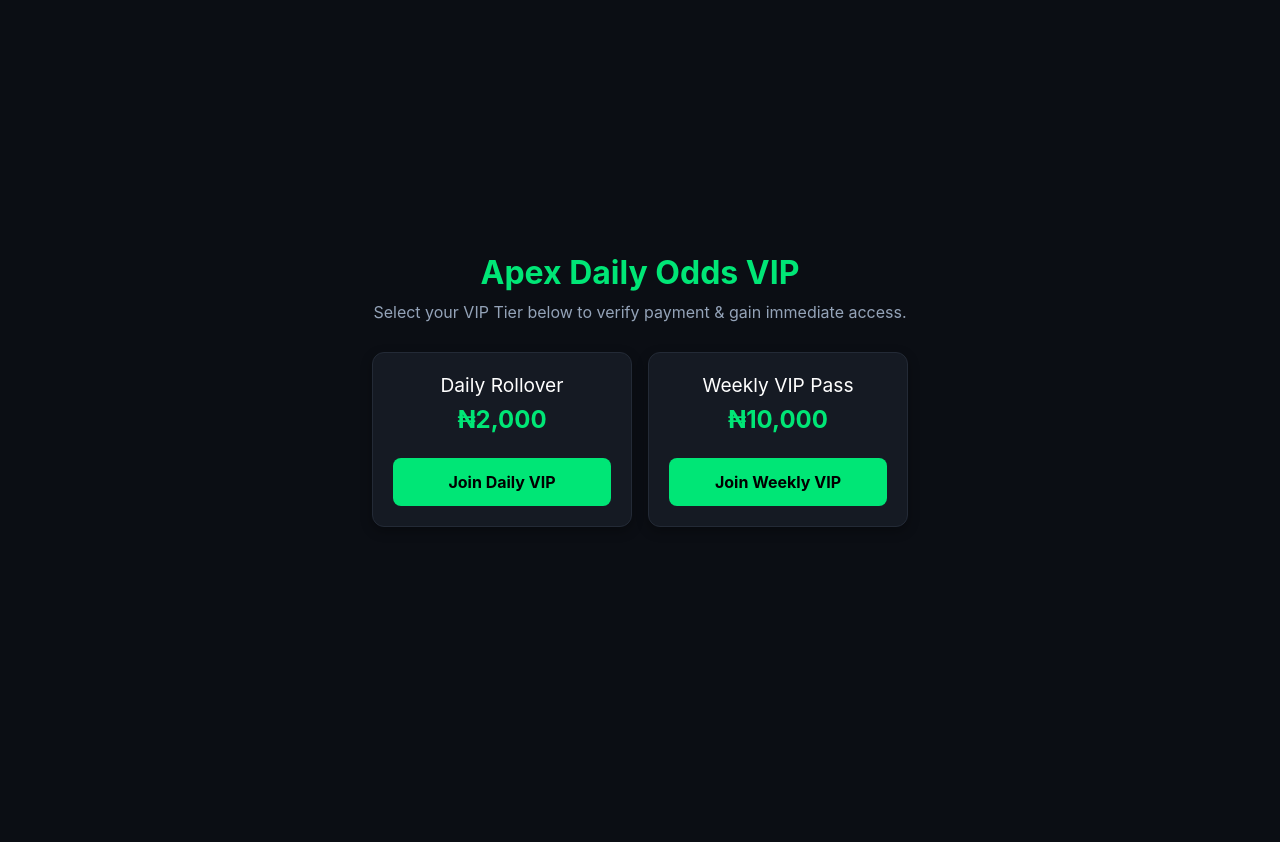
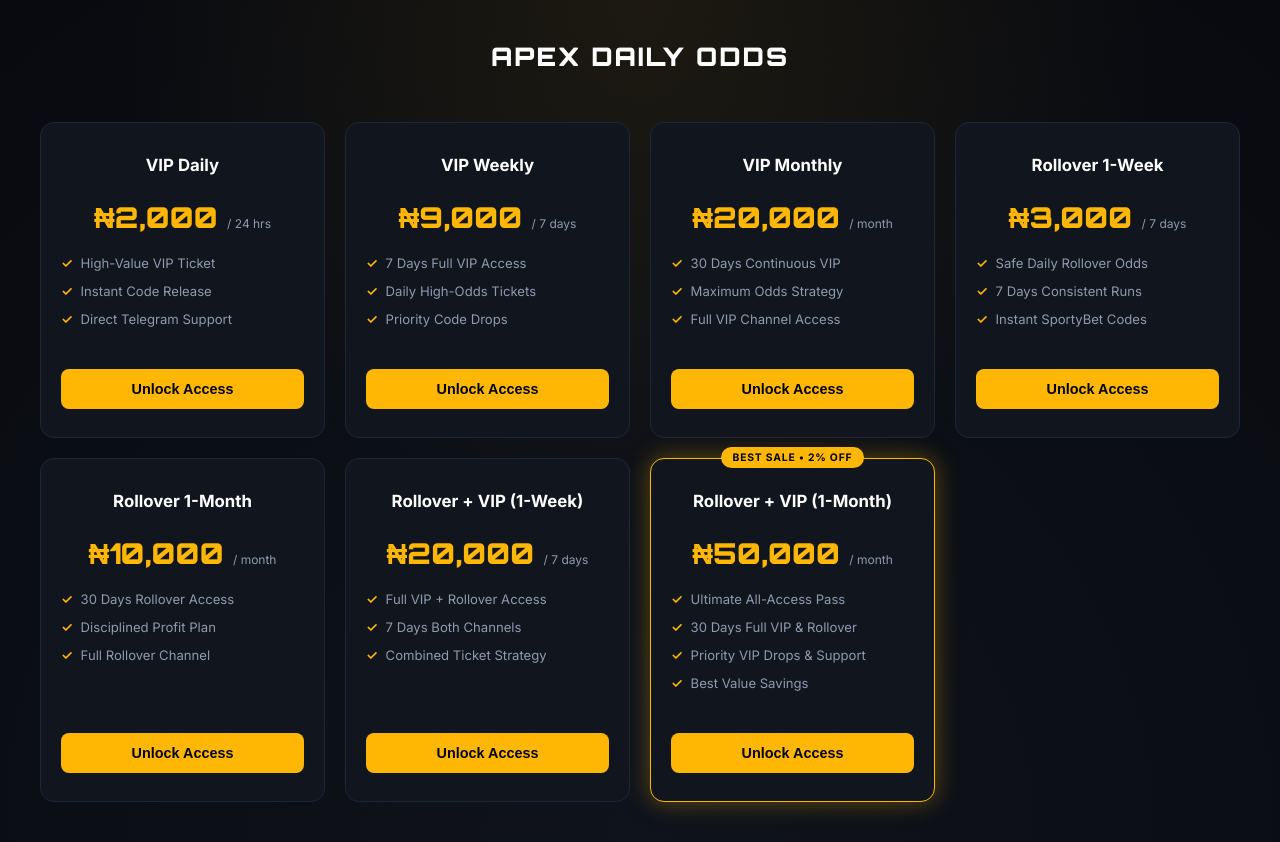
Before and after one commit to eehoida4-cell/apex-daily-odds-server, a website: page index.html in a window 1280 px wide. Before the commit the page ends 800 px from the top, so only its background shows below. Drawn offline with Linux system fonts and the light colour scheme.

Commit message:
Update index.html

```diff
--- a/index.html
+++ b/index.html
@@ -3,85 +3,182 @@
 <head>
     <meta charset="UTF-8">
     <meta name="viewport" content="width=device-width, initial-scale=1.0">
-    <title>Apex Daily Odds - VIP Verification</title>
+    <title>APEX DAILY ODDS</title>
+    <link href="https://fonts.googleapis.com/css2?family=Orbitron:wght@600;800;900&family=Inter:wght@400;500;600;700&display=swap" rel="stylesheet">
     <style>
         :root {
-            --bg-color: #0b0e14;
-            --card-bg: #151a23;
-            --accent-green: #00e676;
+            --bg-color: #080a0f;
+            --card-bg: #11151e;
+            --accent-gold: #ffb703;
+            --accent-gold-hover: #ffa000;
             --text-main: #ffffff;
-            --text-muted: #94a3b8;
-            --border-color: #232a36;
-            --error-red: #ff5252;
+            --text-muted: #8e9bb0;
+            --border-color: #1e2638;
+            --glow-gold: rgba(255, 183, 3, 0.35);
         }
 
         * {
             box-sizing: border-box;
             margin: 0;
             padding: 0;
-            font-family: -apple-system, BlinkMacSystemFont, "Segoe UI", Roboto, sans-serif;
         }
 
         body {
             background-color: var(--bg-color);
             color: var(--text-main);
+            font-family: 'Inter', sans-serif;
+            min-height: 100vh;
             display: flex;
             flex-direction: column;
+            align-items: center;
+            padding: 40px 20px;
+            background-image:
+                radial-gradient(circle at 50% 0%, rgba(255, 183, 3, 0.08) 0%, transparent 50%),
+                radial-gradient(circle at 50% 100%, rgba(17, 21, 30, 0.8) 0%, transparent 100%);
+        }
+
+        header {
+            width: 100%;
+            max-width: 1200px;
+            display: flex;
             justify-content: center;
             align-items: center;
-            min-height: 100vh;
-            padding: 20px;
+            margin-bottom: 50px;
         }
 
-        /* Hero / Landing Page Layout */
-        .landing-container {
+        .brand-logo {
+            display: flex;
+            align-items: center;
+            gap: 12px;
+            font-family: 'Orbitron', sans-serif;
+            font-weight: 900;
+            font-size: 1.6rem;
+            letter-spacing: 2px;
+            color: #ffffff;
+            text-transform: uppercase;
+        }
+
+        .pricing-grid {
+            display: grid;
+            grid-template-columns: repeat(4, 1fr);
+            gap: 20px;
+            width: 100%;
+            max-width: 1200px;
+        }
+
+        @media (max-width: 1024px) {
+            .pricing-grid {
+                grid-template-columns: repeat(2, 1fr);
+            }
+        }
+
+        @media (max-width: 600px) {
+            .pricing-grid {
+                grid-template-columns: 1fr;
+            }
+        }
+
+        .card {
+            background: var(--card-bg);
+            border: 1px solid var(--border-color);
+            border-radius: 14px;
+            padding: 28px 20px;
+            display: flex;
+            flex-direction: column;
+            position: relative;
+            transition: transform 0.2s, border-color 0.2s;
+        }
+
+        .card:hover {
+            transform: translateY(-4px);
+        }
+
+        .card.popular {
+            border-color: var(--accent-gold);
+            box-shadow: 0 0 25px var(--glow-gold);
+        }
+
+        .badge-popular {
+            position: absolute;
+            top: -12px;
+            left: 50%;
+            transform: translateX(-50%);
+            background: var(--accent-gold);
+            color: #000;
+            font-size: 0.65rem;
+            font-weight: 800;
+            padding: 4px 12px;
+            border-radius: 20px;
+            text-transform: uppercase;
+            letter-spacing: 0.8px;
+            white-space: nowrap;
+        }
+
+        .tier-title {
+            font-size: 1.05rem;
+            font-weight: 700;
             text-align: center;
-            max-width: 600px;
-            width: 100%;
+            margin-bottom: 20px;
+            min-height: 28px;
+            display: flex;
+            align-items: center;
+            justify-content: center;
+        }
+
+        .tier-price {
+            font-family: 'Orbitron', sans-serif;
+            font-size: 1.8rem;
+            font-weight: 900;
+            color: var(--accent-gold);
+            text-align: center;
             margin-bottom: 20px;
         }
 
-        .landing-title {
-            font-size: 2rem;
-            color: var(--accent-green);
-            margin-bottom: 10px;
+        .tier-price span {
+            font-size: 0.75rem;
+            color: var(--text-muted);
+            font-family: 'Inter', sans-serif;
+            font-weight: 400;
         }
 
-        .landing-subtitle {
-            color: var(--text-muted);
+        .features-list {
+            list-style: none;
             margin-bottom: 30px;
-            font-size: 1rem;
+            flex-grow: 1;
         }
 
-        .plan-cards {
+        .features-list li {
+            font-size: 0.82rem;
+            color: var(--text-muted);
+            margin-bottom: 12px;
             display: flex;
-            gap: 16px;
-            flex-wrap: wrap;
-            justify-content: center;
+            align-items: center;
+            gap: 8px;
         }
 
-        .plan-card {
-            background: var(--card-bg);
-            border: 1px solid var(--border-color);
-            border-radius: 12px;
-            padding: 20px;
-            width: 100%;
-            max-width: 260px;
-            text-align: center;
-            box-shadow: 0 4px 12px rgba(0,0,0,0.3);
+        .features-list li::before {
+            content: "✓";
+            color: var(--accent-gold);
+            font-weight: bold;
         }
 
-        .plan-name {
-            font-size: 1.2rem;
-            margin-bottom: 8px;
-            color: var(--text-main);
+        .btn-unlock {
+            width: 100%;
+            padding: 12px;
+            background: var(--accent-gold);
+            color: #000;
+            font-weight: 700;
+            border: none;
+            border-radius: 8px;
+            font-size: 0.9rem;
+            cursor: pointer;
+            transition: background 0.2s, box-shadow 0.2s;
+            text-align: center;
         }
 
-        .plan-price {
-            font-size: 1.5rem;
-            color: var(--accent-green);
-            font-weight: bold;
-            margin-bottom: 16px;
+        .btn-unlock:hover {
+            background: var(--accent-gold-hover);
+            box-shadow: 0 0 15px var(--glow-gold);
         }
 
         /* Modal Structure */
@@ -92,8 +189,8 @@
             left: 0;
             width: 100%;
             height: 100%;
-            background: rgba(0, 0, 0, 0.75);
-            backdrop-filter: blur(4px);
+            background: rgba(0, 0, 0, 0.85);
+            backdrop-filter: blur(6px);
             justify-content: center;
             align-items: center;
             z-index: 1000;
@@ -101,13 +198,13 @@
 
         .modal-card {
             background: var(--card-bg);
-            border: 1px solid var(--border-color);
-            border-radius: 12px;
-            width: 100%;
-            max-width: 450px;
-            padding: 24px;
+            border: 1px solid var(--accent-gold);
+            border-radius: 14px;
+            width: 90%;
+            max-width: 440px;
+            padding: 28px;
             position: relative;
-            box-shadow: 0 10px 30px rgba(0,0,0,0.5);
+            box-shadow: 0 0 30px var(--glow-gold);
         }
 
         .close-btn {
@@ -117,28 +214,28 @@
             background: none;
             border: none;
             color: var(--text-muted);
-            font-size: 20px;
+            font-size: 22px;
             cursor: pointer;
         }
 
         .modal-title {
-            font-size: 1.25rem;
-            margin-bottom: 8px;
-            color: var(--accent-green);
+            font-family: 'Orbitron', sans-serif;
+            font-size: 1.2rem;
+            color: var(--accent-gold);
+            margin-bottom: 6px;
         }
 
-        .tier-badge {
-            background: rgba(0, 230, 118, 0.1);
-            color: var(--accent-green);
+        .tier-badge-modal {
+            background: rgba(255, 183, 3, 0.1);
+            color: var(--accent-gold);
             padding: 6px 12px;
             border-radius: 6px;
-            font-size: 0.875rem;
+            font-size: 0.85rem;
             display: inline-block;
             margin-bottom: 20px;
-            border: 1px solid rgba(0, 230, 118, 0.2);
+            border: 1px solid rgba(255, 183, 3, 0.3);
         }
 
-        /* Form Layout */
         .form-group {
             margin-bottom: 16px;
             text-align: left;
@@ -146,7 +243,7 @@
 
         .form-group label {
             display: block;
-            font-size: 0.85rem;
+            font-size: 0.8rem;
             color: var(--text-muted);
             margin-bottom: 6px;
         }
@@ -160,78 +257,127 @@
             color: var(--text-main);
             font-size: 0.95rem;
             outline: none;
-            transition: border-color 0.2s;
         }
 
         .form-group input:focus {
-            border-color: var(--accent-green);
+            border-color: var(--accent-gold);
         }
 
-        .btn-pay {
-            width: 100%;
-            padding: 14px;
-            background: var(--accent-green);
-            color: #000;
-            font-weight: bold;
-            border: none;
-            border-radius: 8px;
-            font-size: 1rem;
-            cursor: pointer;
-            margin-top: 8px;
-            transition: opacity 0.2s;
-        }
-
-        .btn-pay:hover {
-            opacity: 0.9;
-        }
-
-        .btn-pay:disabled {
-            opacity: 0.6;
-            cursor: not-allowed;
-        }
-
-        /* Dynamic Status Alert */
         .status-msg {
             display: none;
             padding: 12px;
             border-radius: 8px;
-            font-size: 0.875rem;
+            font-size: 0.85rem;
             margin-top: 16px;
             text-align: center;
         }
 
         .status-success {
-            background: rgba(0, 230, 118, 0.15);
-            color: var(--accent-green);
-            border: 1px solid var(--accent-green);
+            background: rgba(255, 183, 3, 0.15);
+            color: var(--accent-gold);
+            border: 1px solid var(--accent-gold);
         }
 
         .status-error {
             background: rgba(255, 82, 82, 0.15);
-            color: var(--error-red);
-            border: 1px solid var(--error-red);
+            color: #ff5252;
+            border: 1px solid #ff5252;
         }
     </style>
 </head>
 <body>
 
-    <!-- Main Landing Page Banner -->
-    <div class="landing-container">
-        <h1 class="landing-title">Apex Daily Odds VIP</h1>
-        <p class="landing-subtitle">Select your VIP Tier below to verify payment & gain immediate access.</p>
+    <header>
+        <div class="brand-logo">
+            APEX DAILY ODDS
+        </div>
+    </header>
 
-        <div class="plan-cards">
-            <div class="plan-card">
-                <div class="plan-name">Daily Rollover</div>
-                <div class="plan-price">₦2,000</div>
-                <button class="btn-pay" onclick="openPaymentModal('Daily Rollover', '₦2,000')">Join Daily VIP</button>
-            </div>
+    <div class="pricing-grid">
+        <!-- VIP Daily -->
+        <div class="card">
+            <h3 class="tier-title">VIP Daily</h3>
+            <div class="tier-price">₦2,000 <span>/ 24 hrs</span></div>
+            <ul class="features-list">
+                <li>High-Value VIP Ticket</li>
+                <li>Instant Code Release</li>
+                <li>Direct Telegram Support</li>
+            </ul>
+            <button class="btn-unlock" onclick="openPaymentModal('VIP Daily', '₦2,000')">Unlock Access</button>
+        </div>
 
-            <div class="plan-card">
-                <div class="plan-name">Weekly VIP Pass</div>
-                <div class="plan-price">₦10,000</div>
-                <button class="btn-pay" onclick="openPaymentModal('Weekly VIP Pass', '₦10,000')">Join Weekly VIP</button>
-            </div>
+        <!-- VIP Weekly -->
+        <div class="card">
+            <h3 class="tier-title">VIP Weekly</h3>
+            <div class="tier-price">₦9,000 <span>/ 7 days</span></div>
+            <ul class="features-list">
+                <li>7 Days Full VIP Access</li>
+                <li>Daily High-Odds Tickets</li>
+                <li>Priority Code Drops</li>
+            </ul>
+            <button class="btn-unlock" onclick="openPaymentModal('VIP Weekly', '₦9,000')">Unlock Access</button>
+        </div>
+
+        <!-- VIP Monthly -->
+        <div class="card">
+            <h3 class="tier-title">VIP Monthly</h3>
+            <div class="tier-price">₦20,000 <span>/ month</span></div>
+            <ul class="features-list">
+                <li>30 Days Continuous VIP</li>
+                <li>Maximum Odds Strategy</li>
+                <li>Full VIP Channel Access</li>
+            </ul>
+            <button class="btn-unlock" onclick="openPaymentModal('VIP Monthly', '₦20,000')">Unlock Access</button>
+        </div>
+
+        <!-- Rollover 1-Week -->
+        <div class="card">
+            <h3 class="tier-title">Rollover 1-Week</h3>
+            <div class="tier-price">₦3,000 <span>/ 7 days</span></div>
+            <ul class="features-list">
+                <li>Safe Daily Rollover Odds</li>
+                <li>7 Days Consistent Runs</li>
+                <li>Instant SportyBet Codes</li>
+            </ul>
+            <button class="btn-unlock" onclick="openPaymentModal('Rollover 1-Week', '₦3,000')">Unlock Access</button>
+        </div>
+
+        <!-- Rollover 1-Month -->
+        <div class="card">
+            <h3 class="tier-title">Rollover 1-Month</h3>
+            <div class="tier-price">₦10,000 <span>/ month</span></div>
+            <ul class="features-list">
+                <li>30 Days Rollover Access</li>
+                <li>Disciplined Profit Plan</li>
+                <li>Full Rollover Channel</li>
+            </ul>
+            <button class="btn-unlock" onclick="openPaymentModal('Rollover 1-Month', '₦10,000')">Unlock Access</button>
+        </div>
+
+        <!-- Rollover + VIP (1-Week) -->
+        <div class="card">
+            <h3 class="tier-title">Rollover + VIP (1-Week)</h3>
+            <div class="tier-price">₦20,000 <span>/ 7 days</span></div>
+            <ul class="features-list">
+                <li>Full VIP + Rollover Access</li>
+                <li>7 Days Both Channels</li>
+                <li>Combined Ticket Strategy</li>
+            </ul>
+            <button class="btn-unlock" onclick="openPaymentModal('Rollover + VIP (1-Week)', '₦20,000')">Unlock Access</button>
+        </div>
+
+        <!-- Rollover + VIP (1-Month) -->
+        <div class="card popular">
+            <div class="badge-popular">BEST SALE • 2% OFF</div>
+            <h3 class="tier-title">Rollover + VIP (1-Month)</h3>
+            <div class="tier-price">₦50,000 <span>/ month</span></div>
+            <ul class="features-list">
+                <li>Ultimate All-Access Pass</li>
+                <li>30 Days Full VIP & Rollover</li>
+                <li>Priority VIP Drops & Support</li>
+                <li>Best Value Savings</li>
+            </ul>
+            <button class="btn-unlock" onclick="openPaymentModal('Rollover + VIP (1-Month)', '₦50,000')">Unlock Access</button>
         </div>
     </div>
 
@@ -240,25 +386,25 @@
         <div class="modal-card">
             <button class="close-btn" onclick="closePaymentModal()">&times;</button>
             <h2 class="modal-title">Verify Payment</h2>
-            <div class="tier-badge" id="modalTierInfo">Selected Plan: --</div>
+            <div class="tier-badge-modal" id="modalTierInfo">Selected Plan: --</div>
 
             <form id="checkoutForm">
                 <div class="form-group">
                     <label for="fullName">Full Name</label>
-                    <input type="text" id="fullName" name="name" placeholder="Enter your full name" autocomplete="name" required>
+                    <input type="text" id="fullName" name="name" placeholder="Enter your full name" required>
                 </div>
 
                 <div class="form-group">
                     <label for="telegramUser">Telegram Username or Phone</label>
-                    <input type="text" id="telegramUser" name="telegram" placeholder="@username or 080..." autocapitalize="none" required>
+                    <input type="text" id="telegramUser" name="telegram" placeholder="@username or 080..." required>
                 </div>
 
                 <div class="form-group">
                     <label for="paymentRef">Payment Reference / Transaction ID</label>
-                    <input type="text" id="paymentRef" name="reference" placeholder="Paste bank transfer reference code" autocapitalize="characters" required>
+                    <input type="text" id="paymentRef" name="reference" placeholder="Paste bank transfer reference code" required>
                 </div>
 
-                <button type="submit" class="btn-pay" id="submitBtn">Submit Verification</button>
+                <button type="submit" class="btn-unlock" id="submitBtn">Submit Verification</button>
             </form>
 
             <div id="statusBox" class="status-msg"></div>
@@ -272,16 +418,12 @@
         function openPaymentModal(planName, price) {
             currentSelectedPlan = `${planName} (${price})`;
             document.getElementById('modalTierInfo').innerText = currentSelectedPlan;
-            const modal = document.getElementById('paymentModal');
-            modal.style.display = 'flex';
-            document.body.style.overflow = 'hidden';
+            document.getElementById('paymentModal').style.display = 'flex';
         }
 
         function closePaymentModal() {
-            const modal = document.getElementById('paymentModal');
-            modal.style.display = 'none';
+            document.getElementById('paymentModal').style.display = 'none';
             document.getElementById('statusBox').style.display = 'none';
-            document.body.style.overflow = 'auto';
         }
 
         async function handleSubmission(e) {
@@ -294,13 +436,6 @@
             const telegramUser = document.getElementById('telegramUser').value.trim();
             const paymentRef = document.getElementById('paymentRef').value.trim();
 
-            if (!fullName || !telegramUser || !paymentRef) {
-                statusBox.className = "status-msg status-error";
-                statusBox.innerText = "Please fill in all required fields.";
-                statusBox.style.display = "block";
-                return;
-            }
-
             const payload = {
                 name: fullName,
                 telegram: telegramUser,
@@ -309,16 +444,12 @@
             };
 
             submitBtn.disabled = true;
-            submitBtn.innerText = "Sending Verification...";
-            statusBox.style.display = "none";
+            submitBtn.innerText = "Sending...";
 
             try {
                 const response = await fetch(BACKEND_URL, {
                     method: 'POST',
-                    headers: {
-                        'Content-Type': 'application/json',
-                        'Accept': 'application/json'
-                    },
+                    headers: { 'Content-Type': 'application/json' },
                     body: JSON.stringify(payload)
                 });
 
@@ -326,7 +457,7 @@
 
                 if (response.ok && result.success) {
                     statusBox.className = "status-msg status-success";
-                    statusBox.innerText = "Verification sent! Admin notified on Telegram.";
+                    statusBox.innerText = "Verification sent! Check your Telegram.";
                     statusBox.style.display = "block";
                     document.getElementById('checkoutForm').reset();
                     setTimeout(closePaymentModal, 2500);
@@ -335,7 +466,7 @@
                 }
             } catch (err) {
                 statusBox.className = "status-msg status-error";
-                statusBox.innerText = err.message || "Error sending verification. Check connection.";
+                statusBox.innerText = "Error sending verification. Check connection.";
                 statusBox.style.display = "block";
             } finally {
                 submitBtn.disabled = false;
@@ -344,11 +475,6 @@
         }
 
         document.getElementById('checkoutForm').addEventListener('submit', handleSubmission);
-
-        window.onclick = function(event) {
-            const modal = document.getElementById('paymentModal');
-            if (event.target === modal) closePaymentModal();
-        };
     </script>
 </body>
 </html>
```
